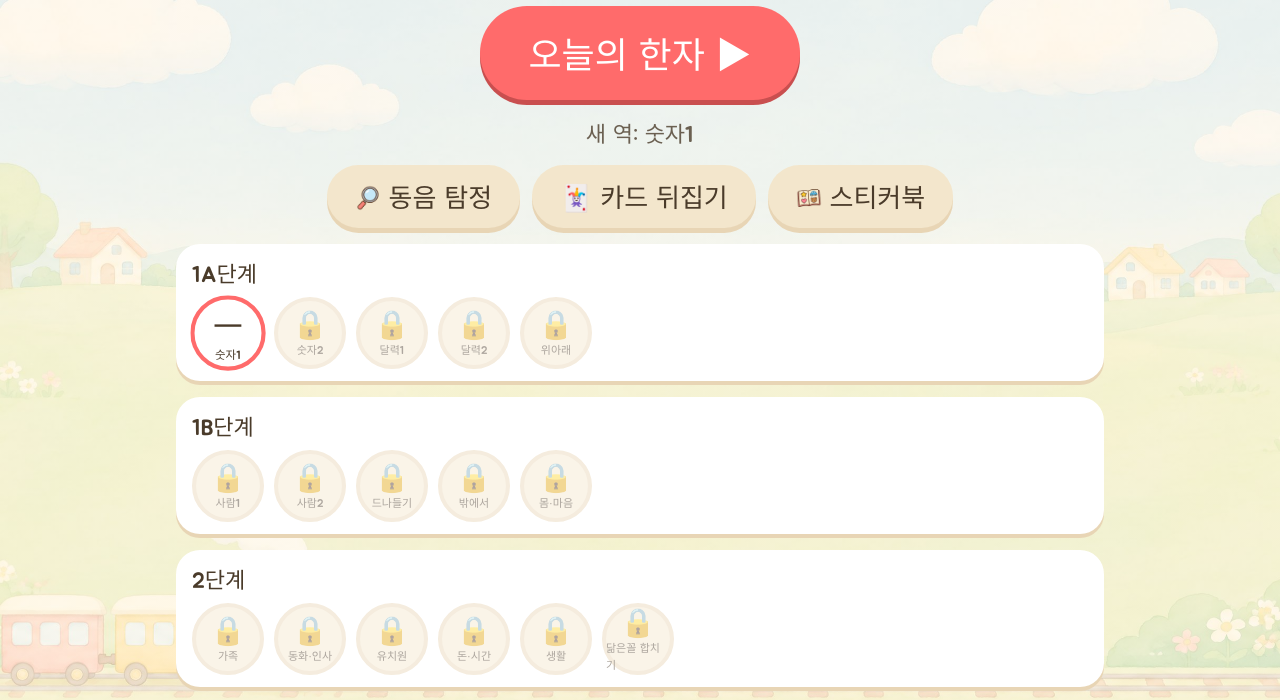
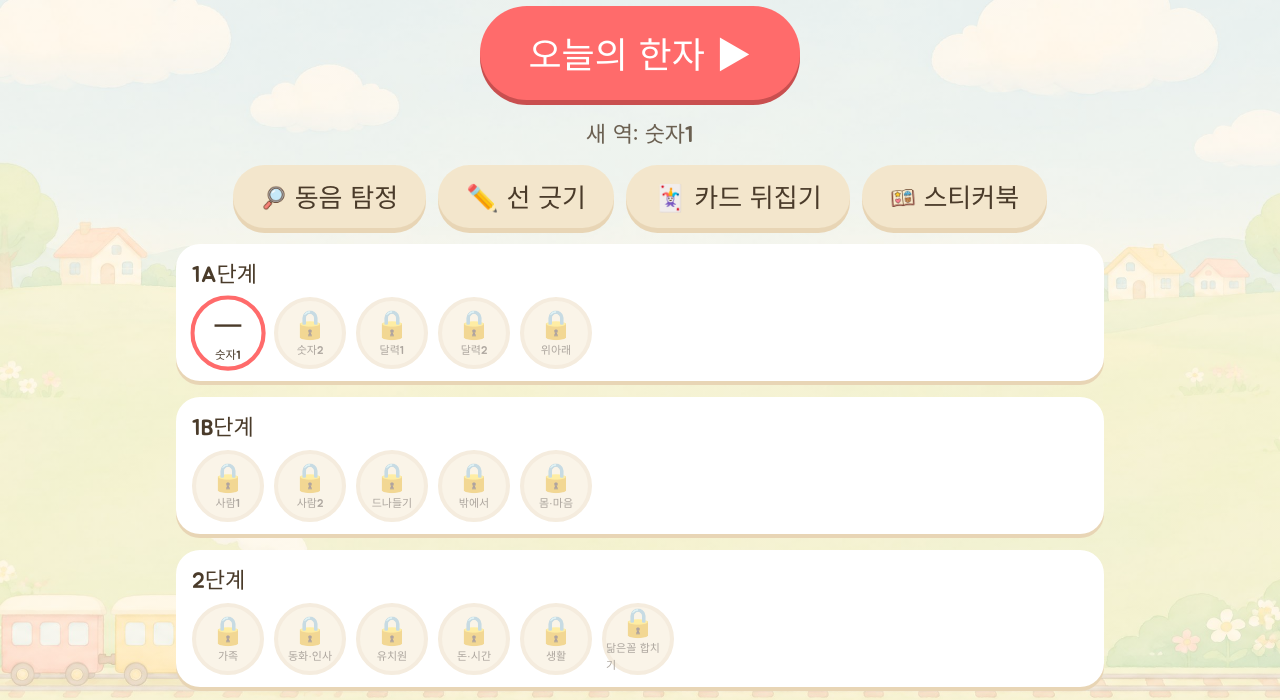
Before and after one commit to spindynamicsultrafast-arch/hanja-train, a plain HTML site: page index.html in a window 1280 px wide. Shown: the part 68-768 px from the top of the page. Drawn offline with Linux system fonts and the light colour scheme.

Commit message:
feat: 홈에 선 긋기 버튼
Co-Authored-By: Claude Opus 5.5 <noreply@anthropic.com>

```diff
--- a/index.html
+++ b/index.html
@@ -367,7 +367,7 @@ function goHome(){
   view(`<header><span>${ico('train')} 한자 기차여행</span><span>${ico('star')} ${S.done.length}/${GROUPS.length}</span><span><button class="soft icon" onclick="toggleMusic()">${musicOn()?'🎵':'🔇'}</button> <button class="soft icon" onclick="parentView()">⚙</button></span></header>
   <button class="big-btn" onclick="startSession(false)">${due||newOk?'오늘의 한자 ▶':'연습하기 ▶'}</button>
   <div class="sub">${info.join(' · ')||'오늘 할 일 끝! 연습은 언제든 OK'}</div>
-  <div class="row"><button class="soft" onclick="detective()">${ico('find')} 동음 탐정</button><button class="soft" onclick="memory()">🃏 카드 뒤집기</button><button class="soft" onclick="book()">${ico('book')} 스티커북</button>${g&&!newOk?'<button class="soft" onclick="startSession(true)">➕ 새 역 하나 더</button>':''}</div>${map}`);
+  <div class="row"><button class="soft" onclick="detective()">${ico('find')} 동음 탐정</button><button class="soft" onclick="lineGame()">✏️ 선 긋기</button><button class="soft" onclick="memory()">🃏 카드 뒤집기</button><button class="soft" onclick="book()">${ico('book')} 스티커북</button>${g&&!newOk?'<button class="soft" onclick="startSession(true)">➕ 새 역 하나 더</button>':''}</div>${map}`);
 }
 function stn(g){const done=S.done.includes(g.i),cur=nextGroup()===g;
   return `<div class="stn ${done?'done':''} ${done&&mastered(g)?'gold':''} ${cur?'cur':''} ${!done&&!cur?'lock':''}" ${done?`onclick="replay(${g.i})"`:cur?'onclick="startSession(true)"':''}><span class="hj">${done||cur?g.chars[0]:'🔒'}</span><small>${g.name}</small></div>`}
@@ -429,6 +429,8 @@ function match(chars){let left=chars.length,sel=null,drag=null;
   function check(a,c){sel=null;a.classList.remove('sel');
     if(a.h===c.h){sfx('ok');a.classList.add('ok');c.classList.add('ok');line(a.isH?c:a,dot(a.isH?a:c),'ok');(c.isH?c:a).querySelector('small').textContent=CH[c.h].hun;say(CH[c.h].hun);if(--left===0)setTimeout(NEXT,1400)}
     else{sfx('no');shakeEl(a);shakeEl(c);say('다시 찾아볼까?')}}}
+
+function lineGame(){const L=learned();run([()=>match(shuffle(L.length>=3?L:GROUPS[0].chars).slice(0,4)),()=>finish(null,false)])}
 
 // 카드 뒤집기: 그림 카드와 한자 카드 짝 찾기 (자유 놀이, 채점 안 함)
 function memory(){const L=learned(),pool=shuffle(L.length>=3?L:GROUPS[0].chars).slice(0,6);let open=[],left=pool.length,busy=false;
```
